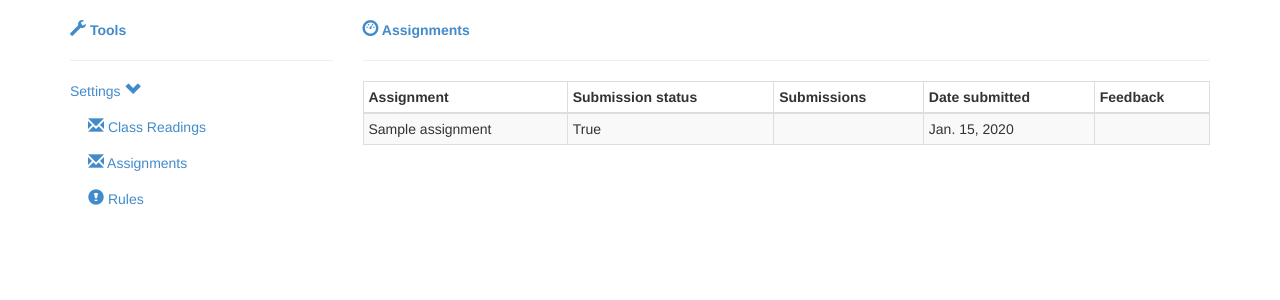
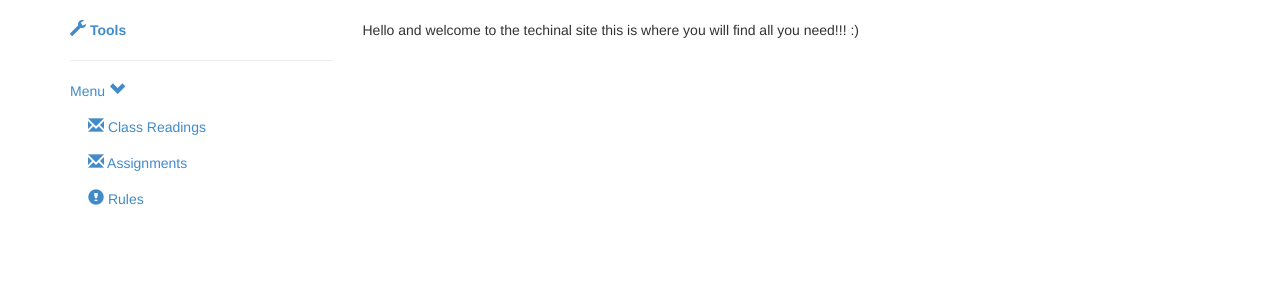
Before and after one commit to lynnUg/wopa_site, a Django app: page / in a window 1280 px wide. Shown: the part 51-351 px from the top of the page. Run offline with Django 3.2, Linux system fonts and the light colour scheme; a user stored in the database is signed in; tables that the repository leaves empty hold one stand-in row (values such as "Sample post"); parts of the project's set-up code (start-up, migrations or seed data) failed here and were passed over; some libraries are stand-ins or nearby versions.

Commit message:
changed templates and added base file with proper urls

```diff
--- /dev/null
+++ b/templates/wopa-submitter/base.html
@@ -0,0 +1,83 @@
+<!DOCTYPE html>
+<html lang="en">
+<head>
+    {% load staticfiles %}
+    <meta http-equiv="content-type" content="text/html; charset=UTF-8">
+    <meta charset="utf-8">
+    <title>WOPA Dashboard</title>
+    <meta name="generator" content="Bootply"/>
+    <meta name="viewport" content="width=device-width, initial-scale=1, maximum-scale=1">
+    <link href="{% static 'css/bootstrap.min.css' %}" rel="stylesheet">
+    <!--[if lt IE 9]>
+			<script src="//html5shim.googlecode.com/svn/trunk/html5.js"></script>
+		<![endif]-->
+    <link href="static/css/styles.css" rel="stylesheet">
+</head>
+<body>
+<!-- Header -->
+<div id="top-nav" class="navbar navbar-inverse navbar-static-top">
+    <div class="container">
+        <div class="navbar-header">
+            <button type="button" class="navbar-toggle" data-toggle="collapse" data-target=".navbar-collapse">
+                <span class="icon-bar"></span>
+                <span class="icon-bar"></span>
+                <span class="icon-bar"></span>
+            </button>
+            <a class="navbar-brand" href="#">Dashboard</a>
+        </div>
+        <div class="navbar-collapse collapse">
+            <ul class="nav navbar-nav navbar-right">
+
+                <li class="dropdown">
+                    <a class="dropdown-toggle" role="button" data-toggle="dropdown" href="#"><i
+                            class="glyphicon glyphicon-user"></i>{{ user.username }} <span class="caret"></span></a>
+
+                </li>
+                <li><a href="/logout"><i class="glyphicon glyphicon-lock"></i> Logout</a></li>
+            </ul>
+        </div>
+    </div>
+    <!-- /container -->
+</div>
+<!-- /Header -->
+
+<div class="container">
+    <div class="row">
+        <div class="col-md-3">
+            <!-- Left column -->
+            <a href="#"><strong><i class="glyphicon glyphicon-wrench"></i> Tools</strong></a>
+
+            <hr>
+
+            <ul class="list-unstyled">
+                <li class="nav-header"><a href="#" data-toggle="collapse" data-target="#userMenu">
+                    <h5>Menu <i class="glyphicon glyphicon-chevron-down"></i></h5>
+                </a>
+                    <ul class="list-unstyled collapse in" id="userMenu">
+                        <li><a href="{% url 'reading' %}"><i class="glyphicon glyphicon-envelope"></i> Class
+                            Readings</a></li>
+                        <li><a href="{% url 'assignments' %}"><i class="glyphicon glyphicon-envelope"></i>
+                            Assignments</a>
+                        </li>
+                        <li><a href="{% url 'index' %}"><i class="glyphicon glyphicon-exclamation-sign"></i> Rules</a>
+                        </li>
+
+                    </ul>
+                </li>
+            </ul>
+
+        </div>
+        <!-- /col-3 -->
+        <div class="col-md-9">
+            {% block content %}
+
+            {% endblock %}
+        </div>
+    </div>
+</div>
+
+<script src="//ajax.googleapis.com/ajax/libs/jquery/2.0.2/jquery.min.js"></script>
+<script src="/static/js/bootstrap.min.js"></script>
+<script src="/static/js/scripts.js"></script>
+</body>
+</html>
--- a/templates/wopa-submitter/index.html
+++ b/templates/wopa-submitter/index.html
@@ -1,124 +1,5 @@
-<!DOCTYPE html>
-<html lang="en">
-	<head>
-    {% load staticfiles %}
-		<meta http-equiv="content-type" content="text/html; charset=UTF-8">
-		<meta charset="utf-8">
-		<title>WOPA Dashboard</title>
-		<meta name="generator" content="Bootply" />
-		<meta name="viewport" content="width=device-width, initial-scale=1, maximum-scale=1">
-		<link href="{% static 'css/bootstrap.min.css' %}"rel="stylesheet">
-		<!--[if lt IE 9]>
-			<script src="//html5shim.googlecode.com/svn/trunk/html5.js"></script>
-		<![endif]-->
-		<link href="static/css/styles.css" rel="stylesheet">
-	</head>
-	<body>
-<!-- Header -->
-<div id="top-nav" class="navbar navbar-inverse navbar-static-top">
-  <div class="container">
-    <div class="navbar-header">
-      <button type="button" class="navbar-toggle" data-toggle="collapse" data-target=".navbar-collapse">
-          <span class="icon-bar"></span>
-          <span class="icon-bar"></span>
-          <span class="icon-bar"></span>
-      </button>
-      <a class="navbar-brand" href="#">Dashboard</a>
-    </div>
-    <div class="navbar-collapse collapse">
-      <ul class="nav navbar-nav navbar-right">
+{% extends "wopa-submitter/base.html" %}
 
-        <li class="dropdown">
-          <a class="dropdown-toggle" role="button" data-toggle="dropdown" href="#"><i class="glyphicon glyphicon-user"></i>{{ user.username }} <span class="caret"></span></a>
-
-        </li>
-        <li><a href="/logout"><i class="glyphicon glyphicon-lock"></i> Logout</a></li>
-      </ul>
-    </div>
-  </div><!-- /container -->
-</div>
-<!-- /Header -->
-
-<!-- Main -->
-<div class="container">
-<div class="row">
-	<div class="col-md-3">
-      <!-- Left column -->
-      <a href="#"><strong><i class="glyphicon glyphicon-wrench"></i> Tools</strong></a>
-
-      <hr>
-
-      <ul class="list-unstyled">
-        <li class="nav-header"> <a href="#" data-toggle="collapse" data-target="#userMenu">
-          <h5>Settings <i class="glyphicon glyphicon-chevron-down"></i></h5>
-          </a>
-            <ul class="list-unstyled collapse in" id="userMenu">
-                <li><a href="#"><i class="glyphicon glyphicon-envelope"></i> Class Readings</a></li>
-                <li><a href="{% url index %}"><i class="glyphicon glyphicon-envelope"></i> Assignments</a></li>
-                <li><a href="#"><i class="glyphicon glyphicon-exclamation-sign"></i> Rules</a></li>
-
-            </ul>
-        </li>
-
-
-      </ul>
-
-  	</div><!-- /col-3 -->
-    <div class="col-md-9">
-
-
-      <a href="#"><strong><i class="glyphicon glyphicon-dashboard"></i> Assignments</strong></a>
-      <hr>
-      <table id="example" class="table table-striped table-bordered table-condensed">
-    <thead>
-        <tr>
-            <th>
-              Assignment
-            </th>
-            <th>
-              Submission status
-            </th>
-            <th>
-              Submissions
-            </th>
-            <th>
-              Date submitted
-            </th>
-            <th>
-              Feedback
-            </th>
-
-        </tr>
-        </thead>
-        <tbody>
-          {% for assignment in assignmentsForUser%}
-          <tr>
-                <td>
-          {{assignment.assignment}}
-           </td>
-            <td>
-          {{assignment.submitted}}
-           </td>
-            <td>
-               {% for documnet in assignment.documents.all%}
-                 {{document}}
-                {% endfor %}
-           </td>
-            <td>
-          {{assignment.date_submitted}}
-           </td>
-           <td>
-          {{assignment.feedback}}
-           </td>
-         </tr>
-          {% endfor %}
-        </tbody>
-      </table>
-
-    </div><!-- /col-md-9 -->
-	<!-- script references -->
-		<script src="//ajax.googleapis.com/ajax/libs/jquery/2.0.2/jquery.min.js"></script>
-		<script src="/static/js/bootstrap.min.js"></script>
-		<script src="/static/js/scripts.js"></script>
-	</body>
-</html>
+{% block content %}
+<p>Hello and welcome to the techinal site this is where you will find all you need!!! :)</p>
+{% endblock %}
--- /dev/null
+++ b/templates/wopa-submitter/readings/index.html
@@ -0,0 +1,5 @@
+{% extends "wopa-submitter/base.html" %}
+
+{% block content %}
+   <p>Readings</p>
+{% endblock %}
--- a/wopa/urls.py
+++ b/wopa/urls.py
@@ -17,9 +17,12 @@ urlpatterns = patterns('',
                        url(r'^admin/', include(admin.site.urls)),
                        url(r'^register/$', views.register, name='register'),  # ADD NEW PATTERN!
                        url(r'^createAssignment/$', views.createAssignment, name='createAssignment'),
+                       url(r'^assignments/$', views.Assignments.as_view(), name='assignments'),
                        url(r'^stuAssignment/$', views.stuAssignment, name='stuAssignment'),
                        url(r'^login/$', views.user_login, name='login'),
                        url(r'^logout/$', views.user_logout, name='logout'),
                        url(r'^list/$', views.list, name='list'),
+                       url(r'^readings/$', views.Reading.as_view(), name='reading'),
                        url(r'^$', views.index, name='index'),
+
 ) + static(settings.STATIC_URL, document_root=settings.STATIC_ROOT)
--- a/wopa_submitter/views.py
+++ b/wopa_submitter/views.py
@@ -1,4 +1,6 @@
+from braces.views import LoginRequiredMixin
 from django.shortcuts import render
+from django.views.generic import TemplateView
 from wopa_submitter.forms import UserForm, DocumentForm, AssignmentForm, StuAssignmentForm
 from django.template import RequestContext
 from django.shortcuts import render_to_response
@@ -127,7 +129,7 @@ def createAssignment(request):
         assignment_form = AssignmentForm
 
     return render_to_response(
-        'wopa-submitter/assignment.html',
+        'wopa-submitter/assignments/assignment.html',
         {'assignment_form': assignment_form, 'created': created},
         context)
 
@@ -135,7 +137,7 @@ def createAssignment(request):
 def stuAssignment(request):
     # Like before, get the request's context.
     context = RequestContext(request)
-    created = False;
+    created = False
     if request.method == 'POST':
         stuAssignment_form = StuAssignmentForm(data=request.POST)
 
@@ -151,6 +153,14 @@ def stuAssignment(request):
         stuAssignment_form = StuAssignmentForm
 
     return render_to_response(
-        'wopa-submitter/stuassign.html',
+        'wopa-submitter/assignments/stuassign.html',
         {'stuAssignment_form': stuAssignment_form, 'created': created},
         context)
+
+
+class Reading(TemplateView, LoginRequiredMixin):
+    template_name = "wopa-submitter/readings/index.html"
+
+
+class Assignments(TemplateView, LoginRequiredMixin):
+    template_name = "wopa-submitter/assignments/index.html"
```
Also changed, not shown: templates/wopa-submitter/assignments/index.html (added, +53 -0 lines), templates/wopa-submitter/assignments/stuassign.html (renamed from templates/wopa-submitter/stuassign.html, +12 -15 lines), db.sqlite3, requirements.txt (line endings or trailing spaces), templates/wopa-submitter/assignments/assignment.html (renamed from templates/wopa-submitter/assignment.html).
